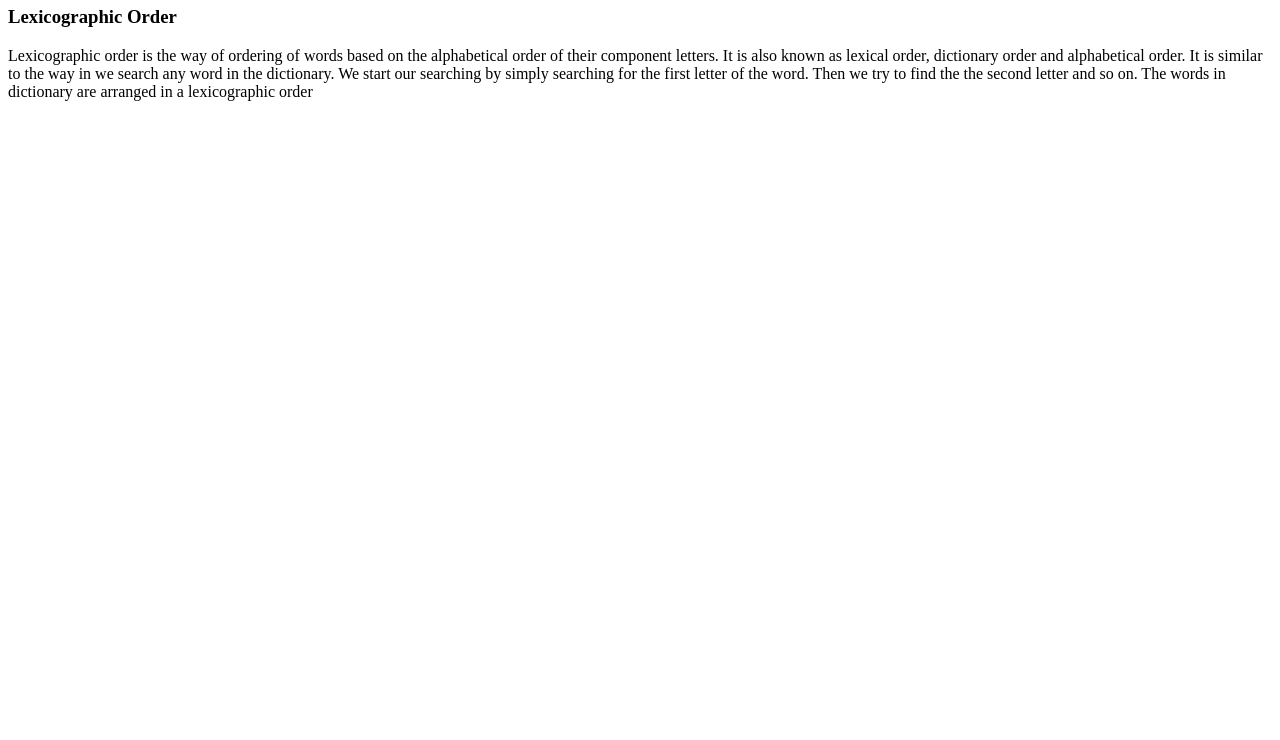
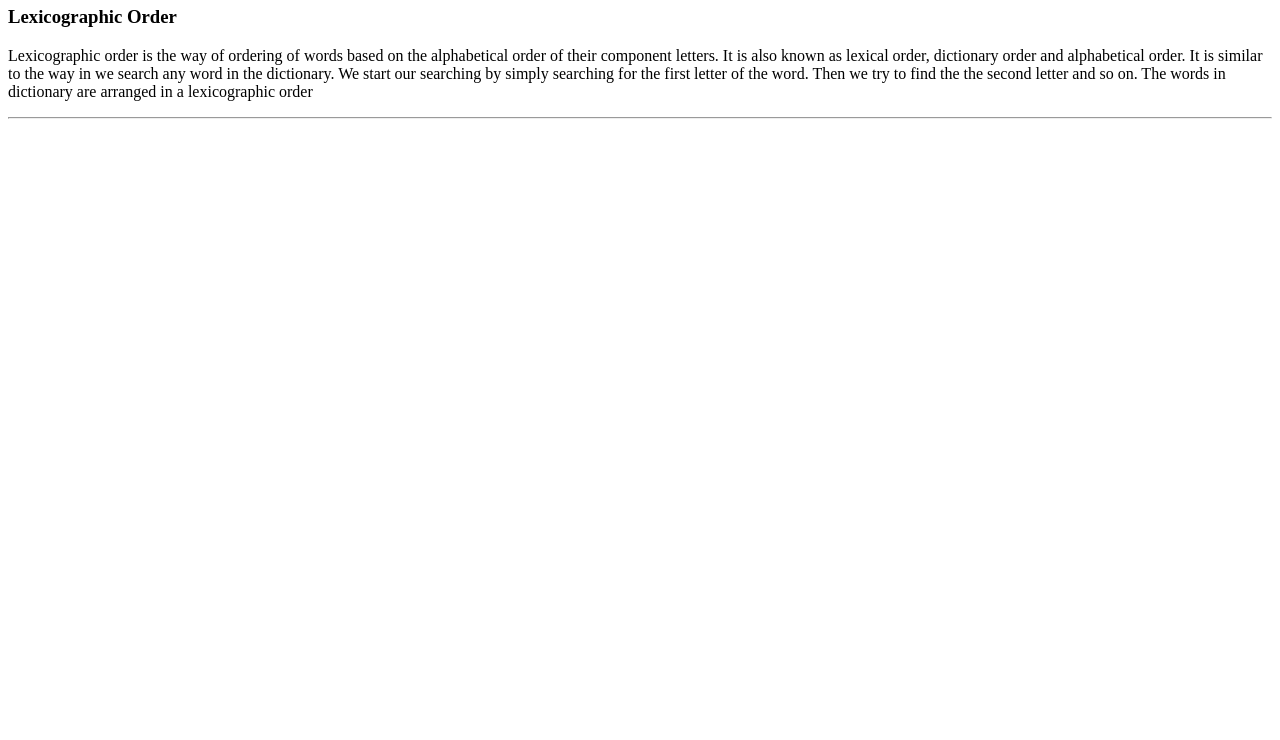
Before and after one commit to sushantsp/Sushant_Web, a plain HTML site: page index.html in a window 1280 px wide. Shown: the part 60-800 px from the top of the page. Drawn offline with Linux system fonts and the light colour scheme.

Commit message:
Update index.html

```diff
--- a/index.html
+++ b/index.html
@@ -8,7 +8,7 @@
     We start our searching by simply searching for the first letter of the word.
     Then we try to find the the second letter and so on. The words in dictionary are arranged in a lexicographic order
   </p>
-<h />
+<hr />
 
 </body>
 </html>
```
